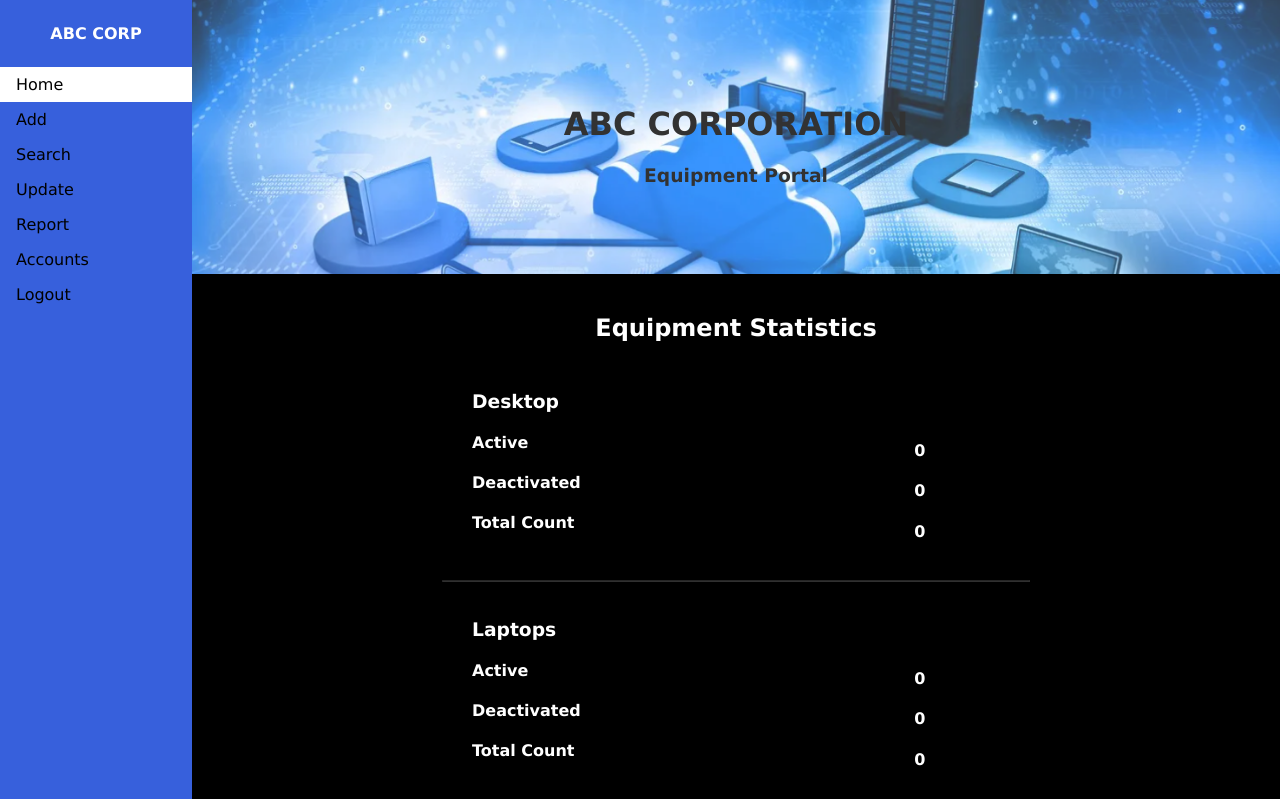
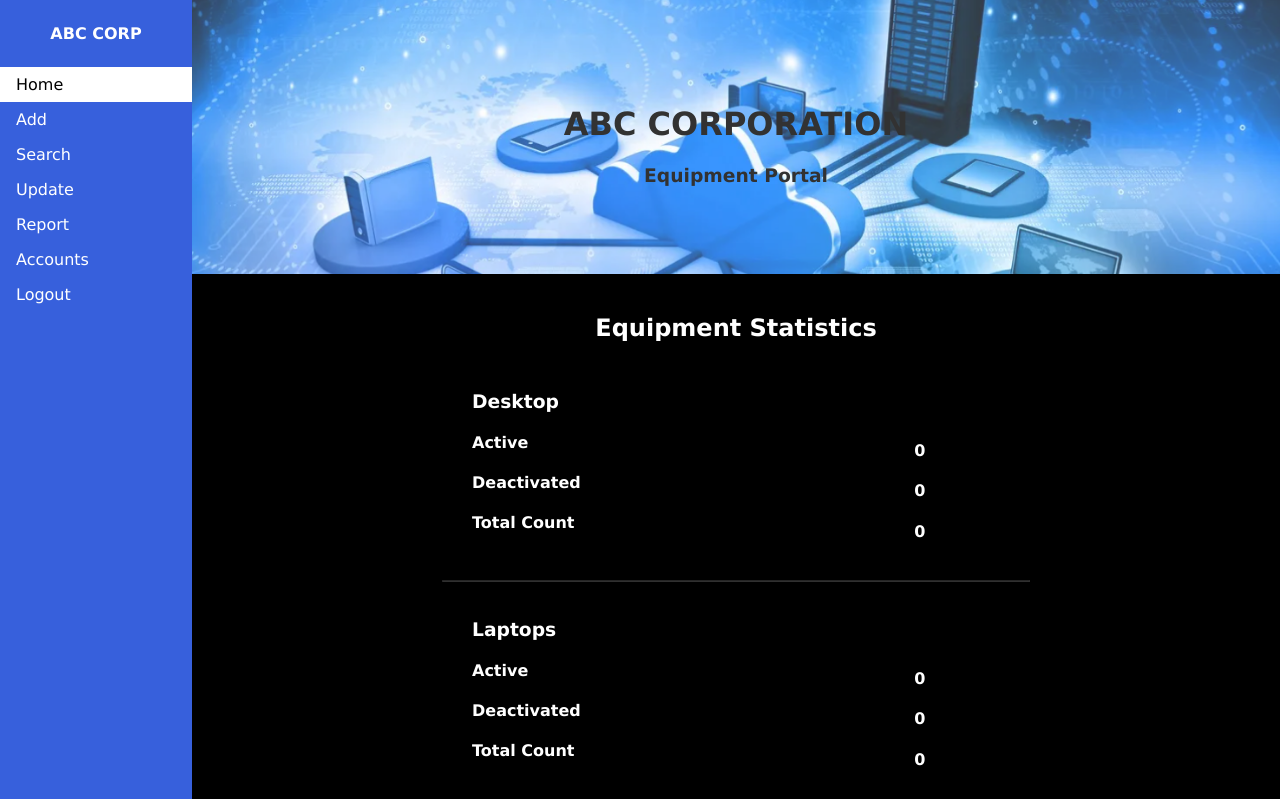
Before and after one commit to shu-csas-changgar/group-project-cepd-com, a Django app: page /home/ in a window 1280 px wide. Shown: the top 799 px of the page. Run offline with Django 3.2, Linux system fonts and the light colour scheme; a user stored in the database is signed in.

Commit message:
even more css

```diff
--- a/ABC_CORP/ABC_INVENTORY/templates/nav1.html
+++ b/ABC_CORP/ABC_INVENTORY/templates/nav1.html
@@ -27,7 +27,7 @@ ul {
 
 li a {
   display: block;
-  color: #000;
+  color: white;
   padding: 8px 16px;
   text-decoration: none;
   font-family: Verdana, Helvetica, sans-serif;
--- a/ABC_CORP/ABC_INVENTORY/templates/nav2.html
+++ b/ABC_CORP/ABC_INVENTORY/templates/nav2.html
@@ -27,7 +27,7 @@ ul {
 
 li a {
   display: block;
-  color: #000;
+  color: white;
   padding: 8px 16px;
   text-decoration: none;
   font-family: Verdana, Helvetica, sans-serif;
```
Also changed, not shown: ABC_CORP/db.sqlite3.
